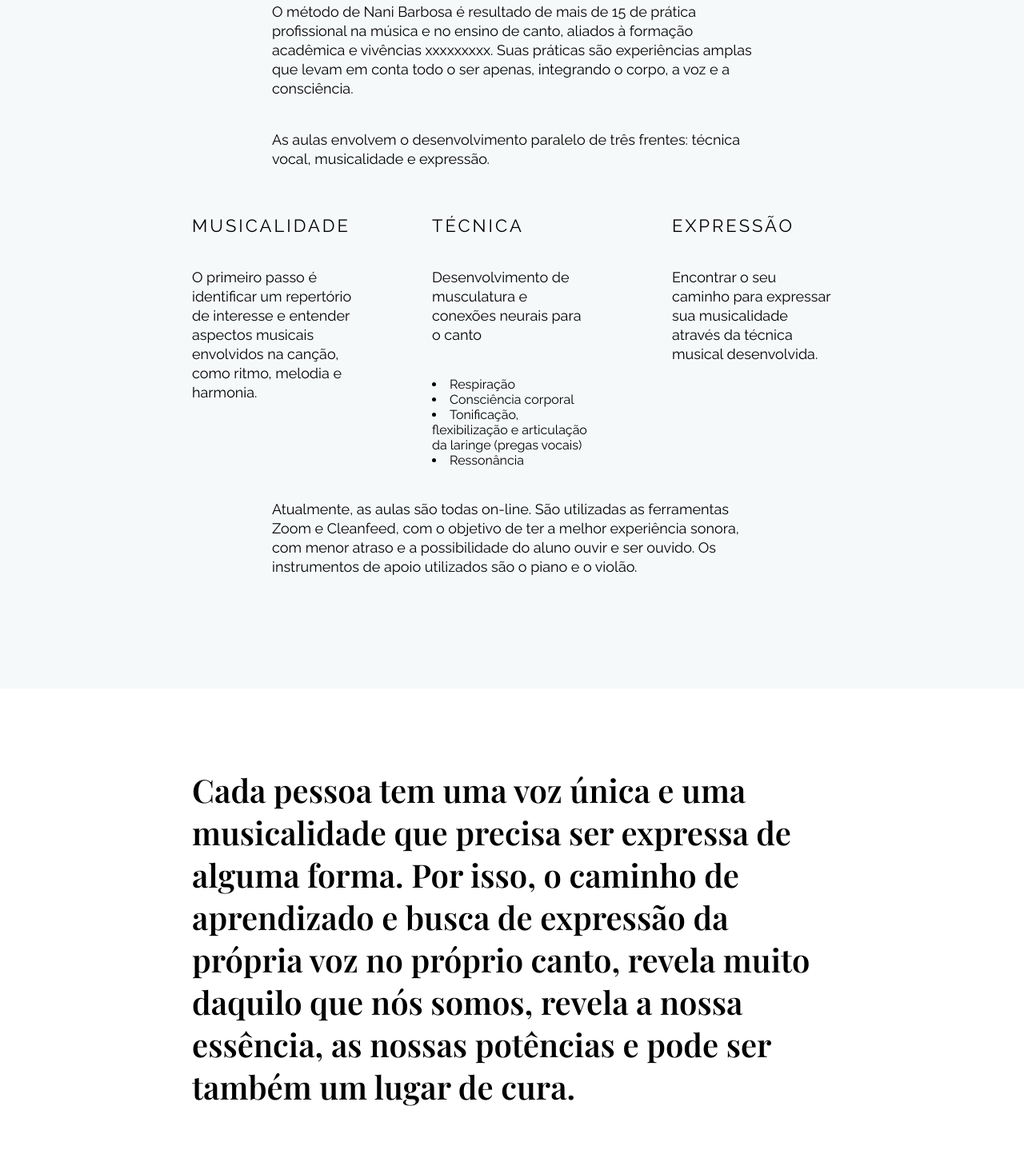
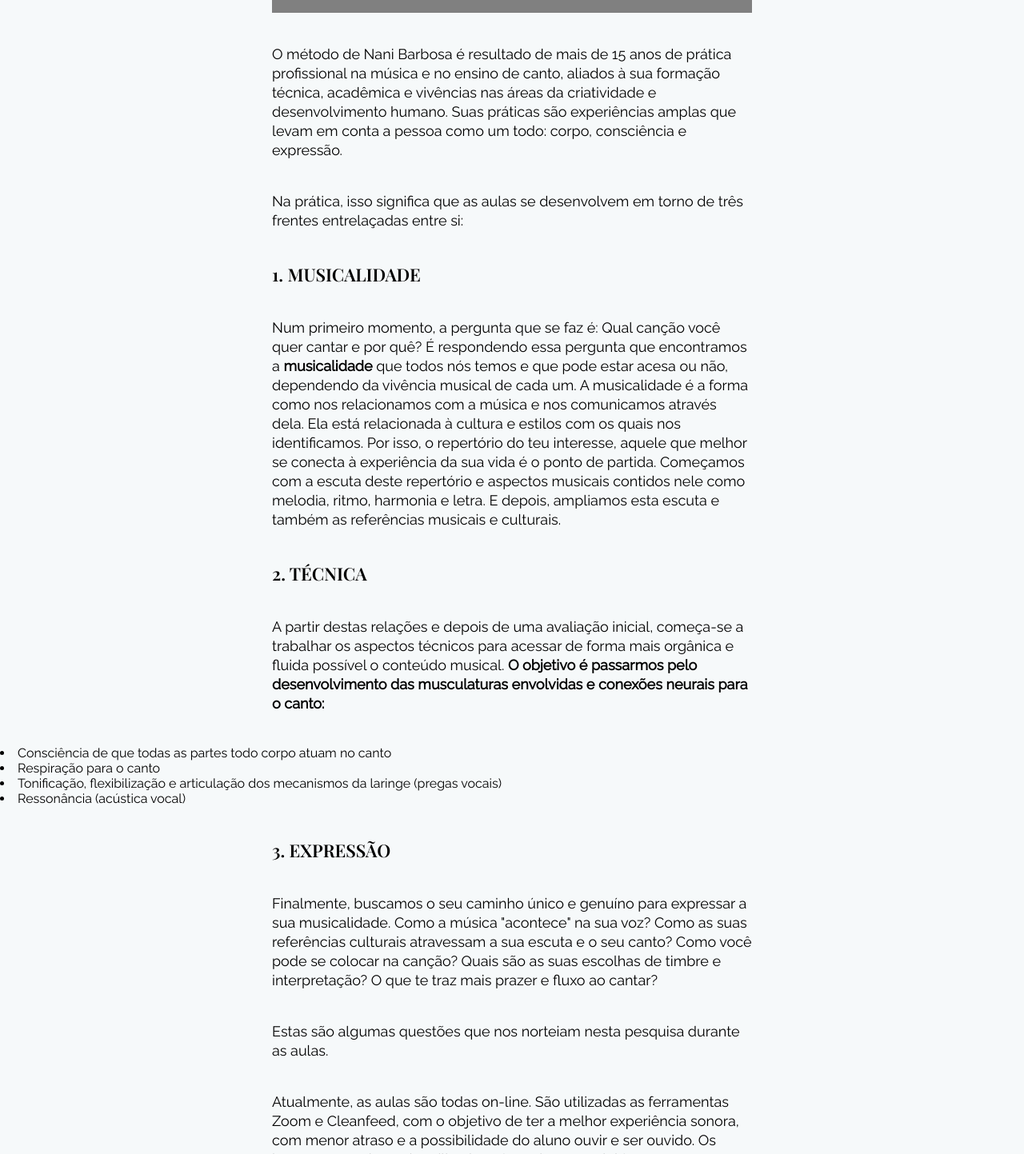
Before and after one commit to ducroquet/site-nani-02, a plain HTML site: page index.html in a window 1280 px wide. Shown: the part 1997-3440 px from the top of the page at 80% size. Drawn offline with nearby package versions, Linux system fonts and the light colour scheme.

Commit message:
ajustes texto

```diff
--- a/index.html
+++ b/index.html
@@ -29,48 +29,40 @@
     </div>
     <div class="rodapeCapa"></div>
     <div class="quote">
-        <p>Oi. Eu sou Nani Barbosa, sou cantora, compositora e musicoterapeuta. Eu acredito que todas as pessoas sabem cantar, mas alguma delas ainda não descobriram como acessar essa capacidade em uma forma plena. Estou aqui para ajudá-las. </p>
+        <p>Oi. Eu sou Nani Barbosa, sou cantora, compositora, professora de canto e musicoterapeuta. Eu acredito que todas as pessoas sabem cantar, mas algumas delas ainda não descobriram como acessar essa capacidade de forma plena. Estou aqui para ajudá-las.</p>
     </div>
     <div class="secao" id="metodo">
         <h1>Método</h1>
         <div class="foto"></div>
-        <p>O método de Nani Barbosa é resultado de mais de 15 de prática profissional na música e no ensino de canto, aliados à formação acadêmica e vivências xxxxxxxxx. Suas práticas são experiências amplas que levam em conta todo o ser apenas, integrando o corpo, a voz e a consciência.<p>
-        <p>As aulas envolvem o desenvolvimento paralelo de três frentes: técnica vocal, musicalidade e expressão.</p>
-            <div class="itemContainer">
-                <div class="metodoItem">
-                    <h2>Musicalidade</h2>
-                    <p>O primeiro passo é identificar um repertório de interesse e entender aspectos musicais envolvidos na canção, como ritmo, melodia e harmonia.</p>
-                </div>
-                <div class="metodoItem">
-                    <h2>Técnica</h2>
-                    <p>Desenvolvimento de musculatura e conexões neurais para o canto</p>
-                    <li>Respiração</li>
-                    <li>Consciência corporal</li>
-                    <li>Tonificação, flexibilização e articulação da laringe (pregas vocais)</li>
-                    <li>Ressonância</li>
-                </div>
-                <div class="metodoItem">
-                    <h2>Expressão</h2>
-                    <p>Encontrar o seu caminho para expressar sua musicalidade através da técnica musical desenvolvida.</p>
-                </div>
-            </div>
-        <p>Atualmente, as aulas são todas on-line. São utilizadas as ferramentas Zoom e Cleanfeed, com o objetivo de ter a melhor experiência sonora, com menor atraso e a possibilidade do aluno ouvir e ser ouvido. Os instrumentos de apoio utilizados são o piano e o violão. <p>
+        <p>O método de Nani Barbosa é resultado de mais de 15 anos de prática profissional na música e no ensino de canto, aliados à sua formação técnica, acadêmica e vivências nas áreas da criatividade e desenvolvimento humano. Suas práticas são experiências amplas que levam em conta a pessoa como um todo: corpo, consciência e expressão.<p>
+        <p>Na prática, isso significa que as aulas se desenvolvem em torno de três frentes entrelaçadas entre si:</p>
+        <h3>1. MUSICALIDADE</h3>
+        <p>Num primeiro momento, a pergunta que se faz é: Qual canção você quer cantar e por quê? É respondendo essa pergunta que encontramos a <strong>musicalidade</strong> que todos nós temos e que pode estar acesa ou não, dependendo da vivência musical de cada um. A musicalidade é a forma como nos relacionamos com a música e nos comunicamos através dela. Ela está relacionada à cultura e estilos com os quais nos identificamos. Por isso, o repertório do teu interesse, aquele que melhor se conecta à experiência da sua vida é o ponto de partida. Começamos com a escuta deste repertório e aspectos musicais contidos nele como melodia, ritmo, harmonia e letra. E depois, ampliamos esta escuta e também as referências musicais e culturais.</p>
+        <h3>2. TÉCNICA</h3>
+        <p>A partir destas relações e depois de uma avaliação inicial, começa-se a trabalhar os aspectos técnicos para acessar de forma mais orgânica e fluida possível o conteúdo musical. <strong>O objetivo é passarmos pelo desenvolvimento das musculaturas envolvidas e conexões neurais para o canto:</strong></p>
+        <li>Consciência de que todas as partes todo corpo atuam no canto</li>
+        <li>Respiração para o canto</li>
+        <li>Tonificação, flexibilização e articulação dos mecanismos da laringe (pregas vocais)</li>
+        <li>Ressonância (acústica vocal)</li>
+        <h3>3. EXPRESSÃO</h3>
+        <p>Finalmente, buscamos o seu caminho único e genuíno para expressar a sua musicalidade. Como  a música "acontece" na sua voz? Como as suas referências culturais atravessam a sua escuta e o seu canto? Como você pode se colocar na canção? Quais são as suas escolhas de timbre e interpretação? O que te traz mais prazer e fluxo ao cantar?</p>
+        <p>Estas são algumas questões que nos norteiam nesta pesquisa durante as aulas.</p>
+        <p>Atualmente, as aulas são todas on-line. São utilizadas as ferramentas Zoom e Cleanfeed, com o objetivo de ter a melhor experiência sonora, com menor atraso e a possibilidade do aluno ouvir e ser ouvido. Os instrumentos de apoio utilizados são o piano e o violão.<p>
     </div>
     <div class="quote">
-        <p>Cada pessoa tem uma voz única e uma musicalidade que precisa ser expressa de alguma forma. Por isso, o caminho de aprendizado e busca de expressão da própria voz no próprio canto, revela muito daquilo que nós somos, revela a nossa essência, as nossas potências e pode ser também um lugar de cura.</p>
+        <p>Cada pessoa tem uma voz única e uma musicalidade que pode ser expressa de alguma forma. A busca dessa voz revela muito daquilo que nós somos, revela a nossa essência, as nossas potências e pode ser também um lugar de cura.</p>
     </div>
     <div class="secao" id="perguntas">
         <h1>Perguntas e respostas</h1>
         <h3>Sou desafinando, posso aprender a cantar?</h3>
-        <p>É provável que você já saiba cantar. Quando você canta no chuveiro ou mesmo liga o som do carro no último volume e solta a voz, você está cantando. Já cantar afinado é uma habilidade que se aprende e como tudo o que se aprende precisa de dedicação. O desafino acontece geralmente porque ainda não aprendemos a escutar a própria voz ou porque não temos certas conexões cerebrais que nos permitem ter controle dos músculos que acionam a voz. "Acordar" o ouvido e o cérebro nestas funções é o caminho para cantar afinado. Além disso, há formas de se treinar a musculatura da laringe (pregas vocais) e da cabeça (ressonância) para que possamos emitir sons mais precisos.</p>
+        <p>É provável que você já saiba cantar. Quando você canta no chuveiro ou liga o som do carro no último volume e solta a voz, você já está cantando. Agora, se você gostaria que teu canto fosse mais afinado e que comunicasse mais aquilo que você quer expressar, esta é sim uma habilidade que se aprende. Como tudo o que se aprende precisa de dedicação e pode ser também uma prazeirosa descoberta. O desafino acontece geralmente porque ainda não aprendemos a escutar a nossa própria voz com a devida atenção, e também porque não conhecemos a nossa voz em todas as notas que queremos cantar. Para afinar, nada como se tornar íntimo da própria voz! Conhecer e saber dos recursos que ela possui. Conhecer a própria voz significa saber realizar certas conexões cerebrais que nos permitem ter controle dos músculos que acionam a voz para determinadas frequências (notas) específicas. "Acordar" o ouvido, a voz e o cérebro nestas funções é o caminho para cantar afinado. Há formas de se treinar a musculatura da laringe (pregas vocais), do trato vocal (ressonância) e o ouvido (percepção musical) para que possamos emitir sons com afinação mais precisa.</p>
         <h3>Em quanto tempo consigo aprender a cantar?</h3>
-        <p>Já trabalhei com muitas pessoas que conquistaram a afinação em poucas aulas, mas o mais importante é não ter pressa e respeitar o seu próprio ritmo de aprendizado. É emocionante acompanhar este desabrochar e afinação com a própria voz e consigo mesmo.</p>
-        <p>A questão é onde quer chegar e o que você quer expressar com o teu canto. É claro que existe um tempo natural de maturação do aparelho fonador, das musculaturas que envolvem a voz no canto, do treino auditivo, da afinação. Mas em apenas uma aula já é possível sentir a diferença no próprio cantar e em algumas semanas é possível que você conheça e saiba usar a sua voz de uma forma que goste de se ouvir e se sentir bem cantando.</p>
+        <p>Já trabalhei com muitas pessoas que conquistaram a afinação em poucas aulas, mas o mais importante é não ter pressa e respeitar o seu próprio ritmo de aprendizado. A questão é onde se quer chegar e o que você quer expressar com o seu canto. É claro que existe um tempo natural de maturação do aparelho fonador, das musculaturas que envolvem a voz no canto, do treino auditivo e da afinação. Mas em apenas uma aula já é possível sentir a diferença no próprio cantar e em algumas semanas é possível que você conheça e saiba usar a sua voz de uma forma mais completa e consciente. E, provavelmente, vai gostar mais de se ouvir e vai se sentir bem cantando.</p>
         <h3>O canto pode me ajudar a superar a timidez e fazer com que eu me expresse melhor?</h3>
-        <p>Sim. Eu mesma sou uma pessoa tímida e sinto que o canto é o meu melhor caminho de expressão. Cantar é fazer e ser música através da própria voz. Sendo música muitas vezes exprimimos até o que não conseguimos com a fala, música e cantor vem da nossa alma. Por isso que o canto é também um caminho para o auto-conhecimento:  quanto melhor se conhece, melhor e de forma mais verdadeira se consegue cantar e vice-versa.</p>
+        <p>Sim. O canto é uma forma de expressão e, ao desenvolvê-la, você está adentrando em seu campo de expressão mais autêntico. Este é um dos objetivos desta abordagem de ensino, ou seja, o canto pode ser também um caminho para o auto-conhecimento. Quanto melhor se conhece, melhor e de forma mais verdadeira se consegue cantar e se expressar. E vice-versa.</p>
     </div>
 <div class="quote">
-    <p>Seja um iniciante querendo aprender a cantar ou um profissional precisando encontrar novos caminhos, através de jogos criativos e autodescoberta.</p>
+    <p>Para quem quer começar a cantar ou para quem já canta e quer encontrar novos caminhos para sua expressão, o canto criativo abre espaços para o experimento, o fluxo e a expressão de si.</p>
 </div>
 <!-- <div class="secao" id="sobre">
     <div class="foto"></div>
@@ -78,8 +70,9 @@
 </div> -->
 <div class="secao" id="certificados">
     <div class="foto"></div>
-    <p>Nani Barbosa atua com pedagogia vocal há 15 anos. É formada em Musicoterapia (UNESPAR), com especialização em Canção Popular (FASM) e mestrado em Música e Educação (USP). Dá aulas na pós-graduação em Musicoterapia Aplicada da Faculdade Santa Marcelina (FASM). Seu principal foco de pesquisa é a pedagogia do canto, com atenção especial para o trabalho funcional da voz, a criatividade, a expressão e o desenvolvimento humano e artístico integrados.</p>
-    <p> É integrante do Vocal SP, grupo formado por profissionais que promove discussões interdisciplinares sobre a voz. Tem discos lançado em grupos, como o Eu, Você e Maria e UMA, e participa de projetos coletivos, como a Orquestra do Corpo e Vozes Inquietas.</p>
+    <p>Nani Barbosa atua com pedagogia vocal há 15 anos. É formada em Musicoterapia (UNESPAR), com especialização em Canção Popular (FASM) e mestrado em Música e Educação (USP). É professora na pós-graduação em Musicoterapia Aplicada da Faculdade Santa Marcelina (FASM). Na área do ensino do canto e em mentorias individuais tem um trabalho voltado para uma escuta integral da voz e da pessoa que vai desde a técnica e expressão quanto o cultivo da musicalidade e criatividade.</p>
+    <p>Faz parte do Vocal SP, grupo formado por profissionais que promove discussões interdisciplinares sobre a voz. É apaixonada por voz artística e por desenvolvimento humano.</p>
+    <p>Como cantora e compositora tem discos 6 discos lançados em grupos e um disco solo autoral. Atualmente participa de projetos coletivos como o trio UMA, a Orquestra do Corpo e Vozes Inquietas.</p>
 </div>
 <div class="rodapeCapa"></div>
 </body>
```
